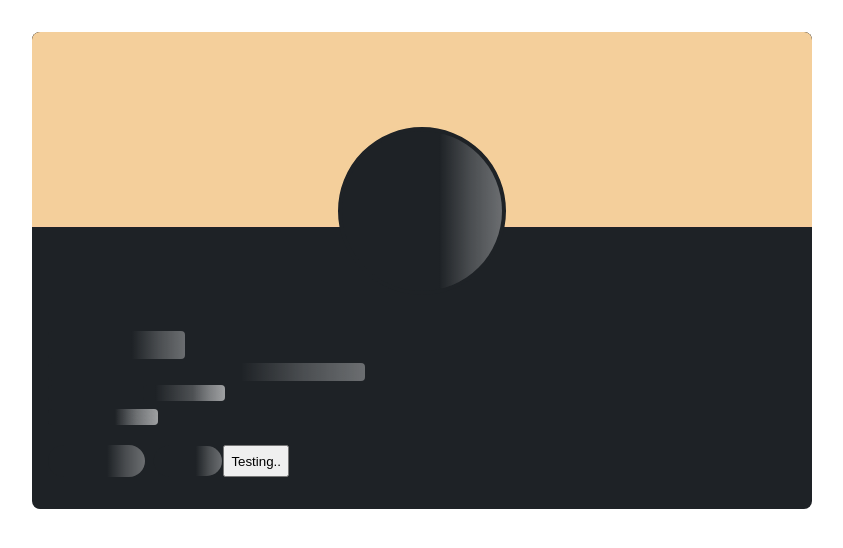
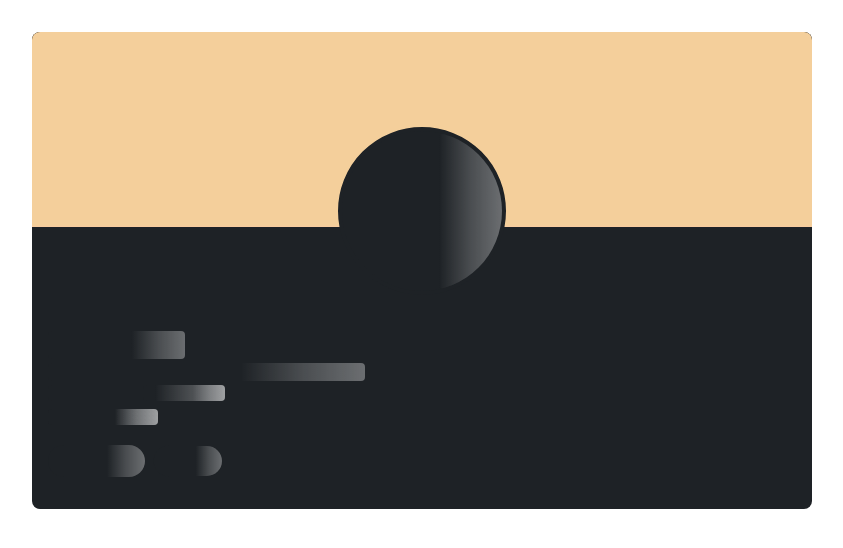
Before and after one commit to ArkaitzRB/web-draft, a plain HTML site: page web-visit-card/index.html in a window 1280 px wide. Shown: the whole page, without its empty margins (218-1061 px from the left). Drawn offline with Linux system fonts and the light colour scheme.

Commit message:
Restore HTML

```diff
--- a/web-visit-card/index.html
+++ b/web-visit-card/index.html
@@ -24,7 +24,6 @@
     <div class="profile-cta">
       <a class="message-btn skeleton" href="/">Message</a>
       <a class="more-btn skeleton" href="/">More</a>
-      <button id="btnEnviar">Testing..</button>
     </div>
   </div>
   <script src="script.js"></script>
```
